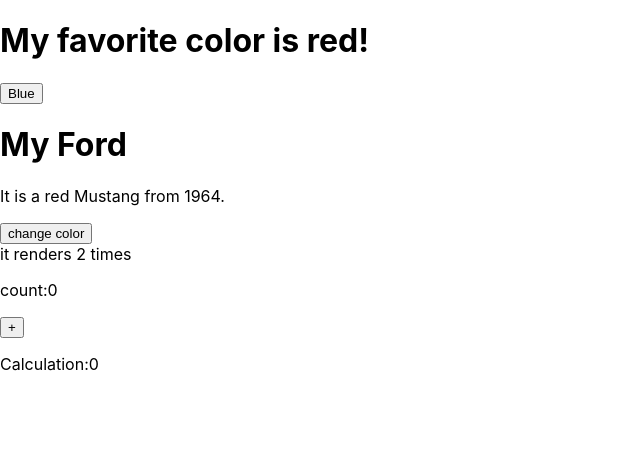
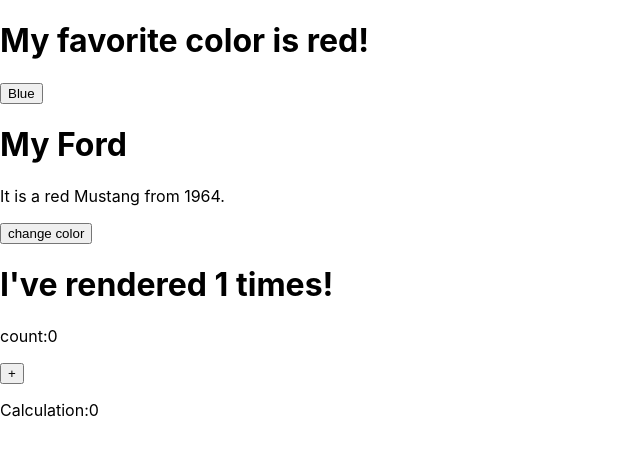
Before and after one commit to vinaysb1/react-hooks, a React (Create React App) app: page / in a window 1280 px wide. Shown: the top 456 px of the page, without its empty margins (0-640 px from the left). Built offline with nearby package versions, Linux system fonts and the light colour scheme.

Commit message:
Clean up the timer at the end of the useEffect Hook

```diff
--- a/src/Counter.js
+++ b/src/Counter.js
@@ -1,6 +1,6 @@
 import React, { useEffect } from 'react'
 import { useState } from'react';
-import { useEffe} from 'react';
+
 
 const Counter = () => {
     const [count, setCount] = useState(0);
--- a/src/Timer.js
+++ b/src/Timer.js
@@ -1,20 +1,17 @@
-import React from 'react'
-import { useState,useEffect } from'react';
+import React, { useState, useEffect } from 'react';
 
 const Timer = () => {
-    const [count,setCount] = useState(0);
+    const [count, setCount] = useState(0);
 
     useEffect(() => {
-        setTimeout(() => {
-          setCount((count) => count + 1);
+        const timer = setTimeout(() => {
+            setCount((prevCount) => prevCount + 1);
         }, 1000);
-      },[]);
 
-  return (
-    <div>
-      it renders {count} times
-    </div>
-  )
-}
+        return () => clearTimeout(timer);
+    }, []);
 
-export default Timer
+    return <h1>I've rendered {count} times!</h1>;
+};
+
+export default Timer;
```
